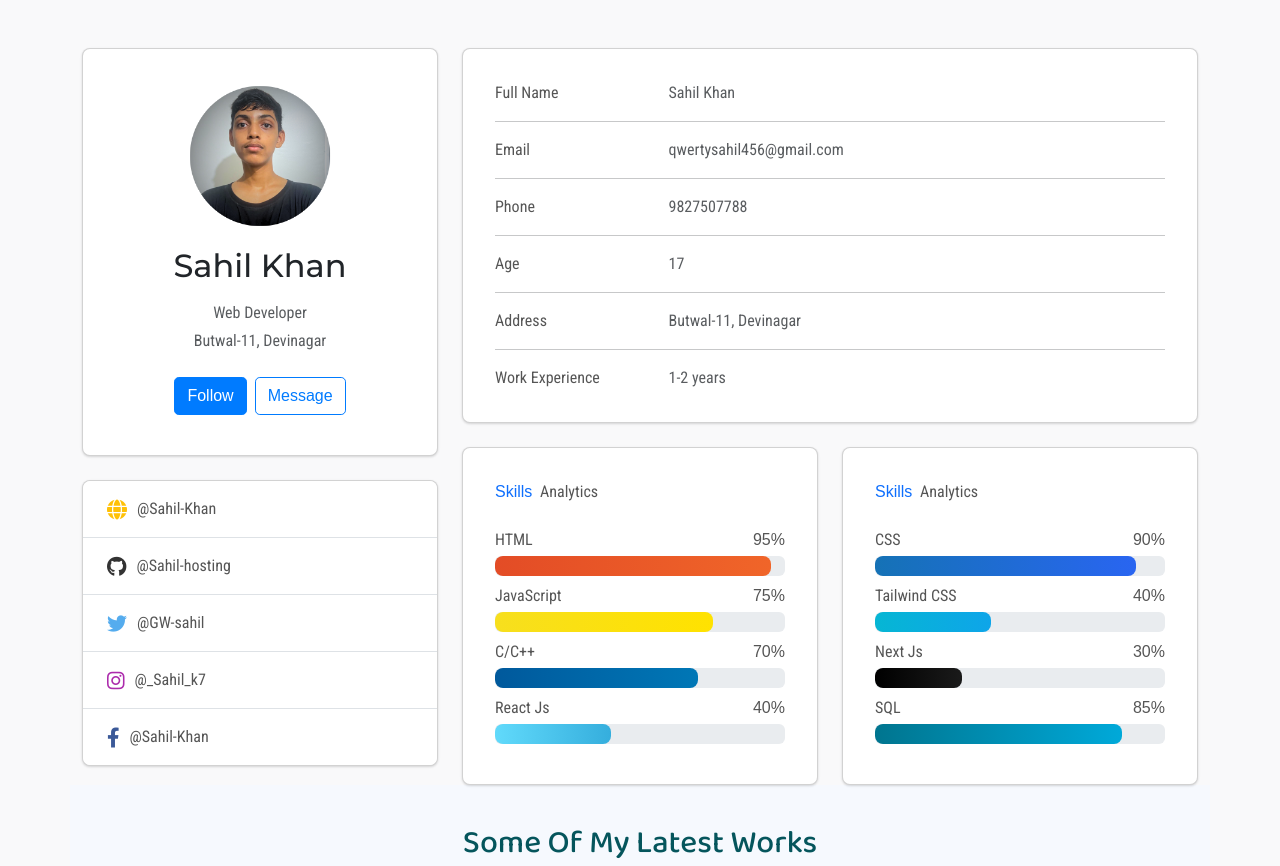
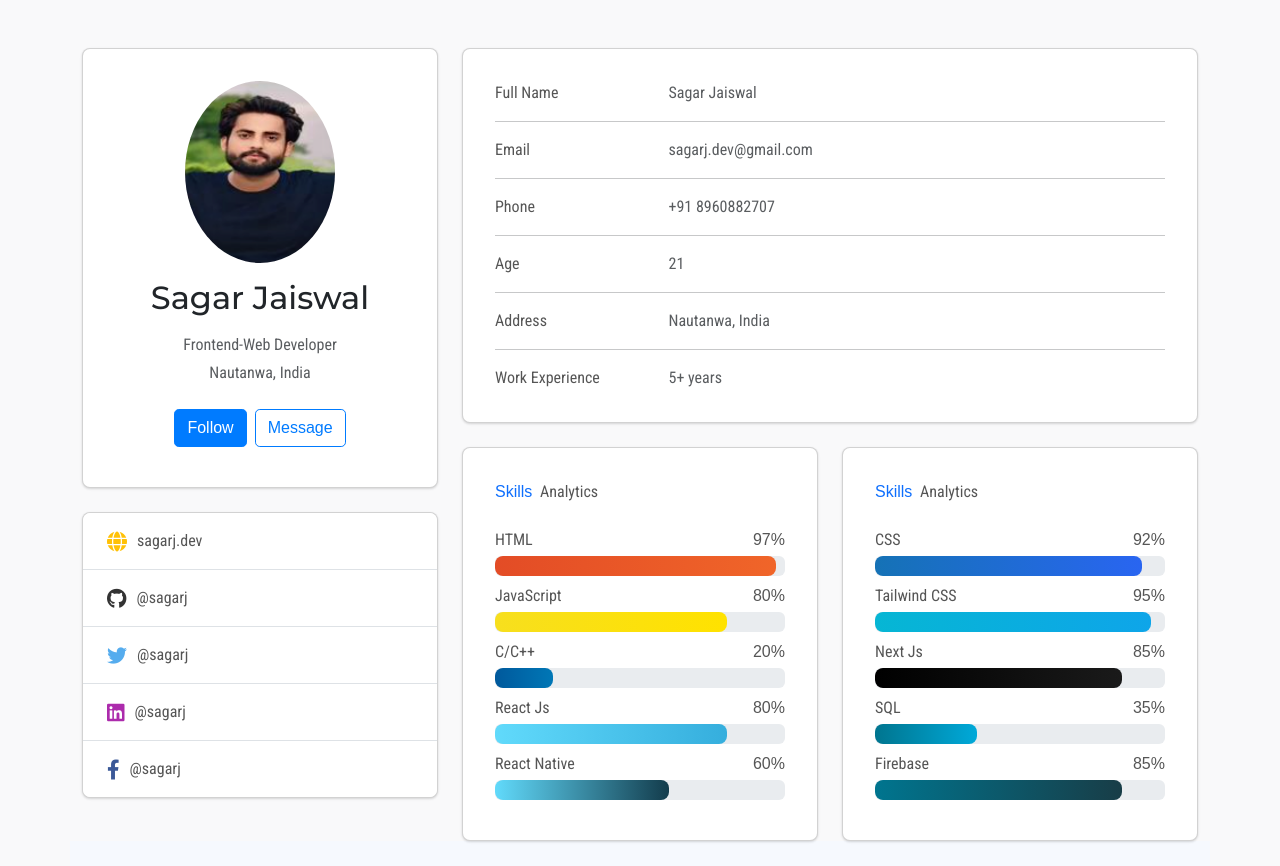
Before and after one commit to devshad7/sagar, a plain HTML site: page index.html in a window 1280 px wide. Shown: the top 866 px of the page. Drawn offline with nearby package versions, Linux system fonts and the light colour scheme.

Commit message:
initial commit

```diff
--- a/index.html
+++ b/index.html
@@ -44,14 +44,14 @@
           <div class="card mb-4">
             <div class="card-body text-center">
               <img
-                src="Sahil.png"
+                src="Sagar.png"
                 alt="Sahil Khan's photo"
                 class="rounded-circle img-fluid"
                 style="width: 150px"
               />
-              <h5 class="my-3">Sahil Khan</h5>
-              <p class="text-muted mb-1">Web Developer</p>
-              <p class="text-muted mb-4">Butwal-11, Devinagar</p>
+              <h5 class="my-3">Sagar Jaiswal</h5>
+              <p class="text-muted mb-1">Frontend-Web Developer</p>
+              <p class="text-muted mb-4">Nautanwa, India</p>
               <div class="d-flex justify-content-center mb-2">
                 <button type="button" class="btn btn-primary me-2">
                   Follow
@@ -67,23 +67,23 @@
               <ul class="list-group list-group-flush rounded-3">
                 <li class="list-group-item d-flex align-items-center">
                   <i class="fas fa-globe fa-lg text-warning"></i>
-                  <p class="mb-0">@Sahil-Khan</p>
+                  <a href="https://devshaad.com" class="mb-0">sagarj.dev</a>
                 </li>
                 <li class="list-group-item d-flex align-items-center">
                   <i class="fab fa-github fa-lg" style="color: #333333"></i>
-                  <p class="mb-0">@Sahil-hosting</p>
+                  <a href="https://github.com.devshad7" class="mb-0">@sagarj</a>
                 </li>
                 <li class="list-group-item d-flex align-items-center">
                   <i class="fab fa-twitter fa-lg" style="color: #55acee"></i>
-                  <p class="mb-0">@GW-sahil</p>
+                  <a href="https://x.com/devshaad" class="mb-0">@sagarj</a>
                 </li>
                 <li class="list-group-item d-flex align-items-center">
-                  <i class="fab fa-instagram fa-lg" style="color: #ac2bac"></i>
-                  <p class="mb-0">@_Sahil_k7</p>
+                  <i class="fab fa-linkedin fa-lg" style="color: #ac2bac"></i>
+                  <a href="https://www.linkedin.com/in/devshad/" class="mb-0">@sagarj</a>
                 </li>
                 <li class="list-group-item d-flex align-items-center">
                   <i class="fab fa-facebook-f fa-lg" style="color: #3b5998"></i>
-                  <p class="mb-0">@Sahil-Khan</p>
+                  <a href="https://facebook.com/shadk.dev" class="mb-0">@sagarj</a>
                 </li>
               </ul>
             </div>
@@ -99,7 +99,7 @@
                   <p class="mb-0">Full Name</p>
                 </div>
                 <div class="col-sm-9">
-                  <p class="text-muted mb-0">Sahil Khan</p>
+                  <p class="text-muted mb-0">Sagar Jaiswal</p>
                 </div>
               </div>
               <hr />
@@ -108,7 +108,7 @@
                   <p class="mb-0">Email</p>
                 </div>
                 <div class="col-sm-9">
-                  <p class="text-muted mb-0">qwertysahil456@gmail.com</p>
+                  <p class="text-muted mb-0">sagarj.dev@gmail.com</p>
                 </div>
               </div>
               <hr />
@@ -117,7 +117,7 @@
                   <p class="mb-0">Phone</p>
                 </div>
                 <div class="col-sm-9">
-                  <p class="text-muted mb-0">9827507788</p>
+                  <p class="text-muted mb-0">+91 8960882707</p>
                 </div>
               </div>
               <hr />
@@ -126,7 +126,7 @@
                   <p class="mb-0">Age</p>
                 </div>
                 <div class="col-sm-9">
-                  <p class="text-muted mb-0">17</p>
+                  <p class="text-muted mb-0">21</p>
                 </div>
               </div>
               <hr />
@@ -135,7 +135,7 @@
                   <p class="mb-0">Address</p>
                 </div>
                 <div class="col-sm-9">
-                  <p class="text-muted mb-0">Butwal-11, Devinagar</p>
+                  <p class="text-muted mb-0">Nautanwa, India</p>
                 </div>
               </div>
               <hr />
@@ -144,7 +144,7 @@
                   <p class="mb-0">Work Experience</p>
                 </div>
                 <div class="col-sm-9">
-                  <p class="text-muted mb-0">1-2 years</p>
+                  <p class="text-muted mb-0">5+ years</p>
                 </div>
               </div>
             </div>
@@ -160,27 +160,34 @@
             Analytics
           </p>
           <div class="mb-1">
-            <p class="mb-1">HTML <span class="float-end">95%</span></p>
+            <p class="mb-1">HTML <span class="float-end">97%</span></p>
             <div class="progress rounded mb-2" style="height: 20px">
-              <div class="progress-bar" role="progressbar" style="width: 95%; background: linear-gradient(to right, #e34c26, #f06529);" aria-valuenow="95" aria-valuemin="0" aria-valuemax="100"></div>
+              <div class="progress-bar" role="progressbar" style="width: 97%; background: linear-gradient(to right, #e34c26, #f06529);" aria-valuenow="95" aria-valuemin="0" aria-valuemax="100"></div>
             </div>
           </div>
           <div class="mb-1">
-            <p class="mb-1">JavaScript <span class="float-end">75%</span></p>
+            <p class="mb-1">JavaScript <span class="float-end">80%</span></p>
             <div class="progress rounded mb-2" style="height: 20px">
-              <div class="progress-bar" role="progressbar" style="width: 75%; background: linear-gradient(to right, #f7df1e, #ffe200);" aria-valuenow="75" aria-valuemin="0" aria-valuemax="100"></div>
+              <div class="progress-bar" role="progressbar" style="width: 80%; background: linear-gradient(to right, #f7df1e, #ffe200);" aria-valuenow="75" aria-valuemin="0" aria-valuemax="100"></div>
             </div>
           </div>
           <div class="mb-1">
-            <p class="mb-1">C/C++ <span class="float-end">70%</span></p>
+            <p class="mb-1">C/C++ <span class="float-end">20%</span></p>
             <div class="progress rounded mb-2" style="height: 20px">
-              <div class="progress-bar" role="progressbar" style="width: 70%; background: linear-gradient(to right, #00599c, #0077b6);" aria-valuenow="70" aria-valuemin="0" aria-valuemax="100"></div>
+              <div class="progress-bar" role="progressbar" style="width: 20%; background: linear-gradient(to right, #00599c, #0077b6);" aria-valuenow="70" aria-valuemin="0" aria-valuemax="100"></div>
             </div>
           </div>
           <div class="mb-1">
-            <p class="mb-1">React Js <span class="float-end">40%</span></p>
+            <p class="mb-1">React Js <span class="float-end">80%</span></p>
             <div class="progress rounded mb-2" style="height: 20px">
-              <div class="progress-bar" role="progressbar" style="width: 40%; background: linear-gradient(to right, #61dafb, #35aedd);" aria-valuenow="40" aria-valuemin="0" aria-valuemax="100"></div>
+              <div class="progress-bar" role="progressbar" style="width: 80%; background: linear-gradient(to right, #61dafb, #35aedd);" aria-valuenow="40" aria-valuemin="0" aria-valuemax="100"></div>
+            </div>
+          </div>
+
+          <div class="mb-1">
+            <p class="mb-1">React Native <span class="float-end">60%</span></p>
+            <div class="progress rounded mb-2" style="height: 20px">
+              <div class="progress-bar" role="progressbar" style="width: 60%; background: linear-gradient(to right, #61dafb, #133c4c);" aria-valuenow="40" aria-valuemin="0" aria-valuemax="100"></div>
             </div>
           </div>
         </div>
@@ -195,27 +202,33 @@
             Analytics
           </p>
           <div class="mb-1">
-            <p class="mb-1">CSS <span class="float-end">90%</span></p>
+            <p class="mb-1">CSS <span class="float-end">92%</span></p>
             <div class="progress rounded mb-2" style="height: 20px">
-              <div class="progress-bar" role="progressbar" style="width: 90%; background: linear-gradient(to right, #1572b6, #2965f1);" aria-valuenow="90" aria-valuemin="0" aria-valuemax="100"></div>
+              <div class="progress-bar" role="progressbar" style="width: 92%; background: linear-gradient(to right, #1572b6, #2965f1);" aria-valuenow="90" aria-valuemin="0" aria-valuemax="100"></div>
             </div>
           </div>
           <div class="mb-1">
-            <p class="mb-1">Tailwind CSS <span class="float-end">40%</span></p>
+            <p class="mb-1">Tailwind CSS <span class="float-end">95%</span></p>
             <div class="progress rounded mb-2" style="height: 20px">
-              <div class="progress-bar" role="progressbar" style="width: 40%; background: linear-gradient(to right, #06b6d4, #0ea5e9);" aria-valuenow="40" aria-valuemin="0" aria-valuemax="100"></div>
+              <div class="progress-bar" role="progressbar" style="width: 95%; background: linear-gradient(to right, #06b6d4, #0ea5e9);" aria-valuenow="40" aria-valuemin="0" aria-valuemax="100"></div>
             </div>
           </div>
           <div class="mb-1">
-            <p class="mb-1">Next Js <span class="float-end">30%</span></p>
+            <p class="mb-1">Next Js <span class="float-end">85%</span></p>
             <div class="progress rounded mb-2" style="height: 20px">
-              <div class="progress-bar" role="progressbar" style="width: 30%; background: linear-gradient(to right, #000000, #1a1a1a);" aria-valuenow="30" aria-valuemin="0" aria-valuemax="100"></div>
+              <div class="progress-bar" role="progressbar" style="width: 85%; background: linear-gradient(to right, #000000, #1a1a1a);" aria-valuenow="30" aria-valuemin="0" aria-valuemax="100"></div>
             </div>
           </div>
           <div class="mb-1">
-            <p class="mb-1">SQL <span class="float-end">85%</span></p>
+            <p class="mb-1">SQL <span class="float-end">35%</span></p>
             <div class="progress rounded mb-2" style="height: 20px">
-              <div class="progress-bar" role="progressbar" style="width: 85%; background: linear-gradient(to right, #00758f, #00a9d9);" aria-valuenow="85" aria-valuemin="0" aria-valuemax="100"></div>
+              <div class="progress-bar" role="progressbar" style="width: 35%; background: linear-gradient(to right, #00758f, #00a9d9);" aria-valuenow="85" aria-valuemin="0" aria-valuemax="100"></div>
+            </div>
+          </div>
+          <div class="mb-1">
+            <p class="mb-1">Firebase <span class="float-end">85%</span></p>
+            <div class="progress rounded mb-2" style="height: 20px">
+              <div class="progress-bar" role="progressbar" style="width: 85%; background: linear-gradient(to right, #00758f, #183d47);" aria-valuenow="85" aria-valuemin="0" aria-valuemax="100"></div>
             </div>
           </div>
         </div>
@@ -279,6 +292,36 @@
             <img src="/projects/2.png" />
           </div>
           <!--  *****  Card 6 Ends  *****  -->
+
+           <!--  *****  Card 5 Starts  *****  -->
+           <div class="item development">
+            <img src="/projects/8.png" />
+          </div>
+          <!--  *****  Card 5 Ends  *****  -->
+
+           <!--  *****  Card 5 Starts  *****  -->
+           <div class="item development">
+            <img src="/projects/9.png" />
+          </div>
+          <!--  *****  Card 5 Ends  *****  -->
+
+           <!--  *****  Card 5 Starts  *****  -->
+           <div class="item development">
+            <img src="/projects/10.png" />
+          </div>
+          <!--  *****  Card 5 Ends  *****  -->
+
+           <!--  *****  Card 5 Starts  *****  -->
+           <div class="item development">
+            <img src="/projects/11.png" />
+          </div>
+          <!--  *****  Card 5 Ends  *****  -->
+
+           <!--  *****  Card 5 Starts  *****  -->
+           <div class="item development">
+            <img src="/projects/12.png" />
+          </div>
+          <!--  *****  Card 5 Ends  *****  -->
         </div>
         <!--  *****  Gallery Section Ends  *****  -->
       </main>
@@ -296,12 +339,11 @@
             <img src="/logos/css.svg" alt="CSS Logo" />
             <img src="/logos/js.svg" alt="JavaScript Logo" />
             <img src="/logos/react.svg" alt="React Logo" />
-            <img src="/logos/php.svg" alt="PHP Logo" />
+            <img src="/logos/firebase.png" alt="Firebase Logo" />
             <img src="/logos/canva.svg" alt="Canva Logo" />
             <img src="/logos/git.svg" alt="Git Logo" />
             <img src="/logos/github.svg" alt="GitHub Logo" />
             <img src="/logos/sql.svg" alt="SQL Logo" />
-            <img src="/logos/c++.svg" alt="C++ Logo" />
             <img src="/logos/tailwind.svg" alt="Tailwind CSS Logo" />
             <img src="/logos/vscode.svg" alt="Visual Studio Code Logo" />
         </div>
@@ -315,7 +357,7 @@
             <div class="footer-text">
                 <h2>Nexolinx</h2>
                 <p>The Tech Solution Of Nepal</p>
-                <p>Portfolio of Sahil Khan -Web Developer, Nexolinx</p>
+                <p>Portfolio of Md Shad Khan Frontend-Web Developer, Nexolinx</p>
             </div>
             <div class="footer-right">
                 <p>&copy; 2024 Nexolinx. All Rights Reserved.</p>
--- a/style.css
+++ b/style.css
@@ -86,6 +86,14 @@ p {
   font-size: 1rem;
   color: #555;
   margin-bottom: 0.5rem;
+}
+
+a {
+  font-family: "Roboto Condensed", sans-serif;
+  font-size: 1rem;
+  color: #555;
+  margin-bottom: 0.5rem;
+  text-decoration: none;
 }
 
 .progress p {
```
Also changed, not shown: Sagar.png (added), Sahil.png (deleted), Shad.jpeg (added), logos/firebase.png (added), projects/1.png, projects/10.png (added), projects/12.png (added), projects/2.png, projects/8.png (added), 8 other files.
